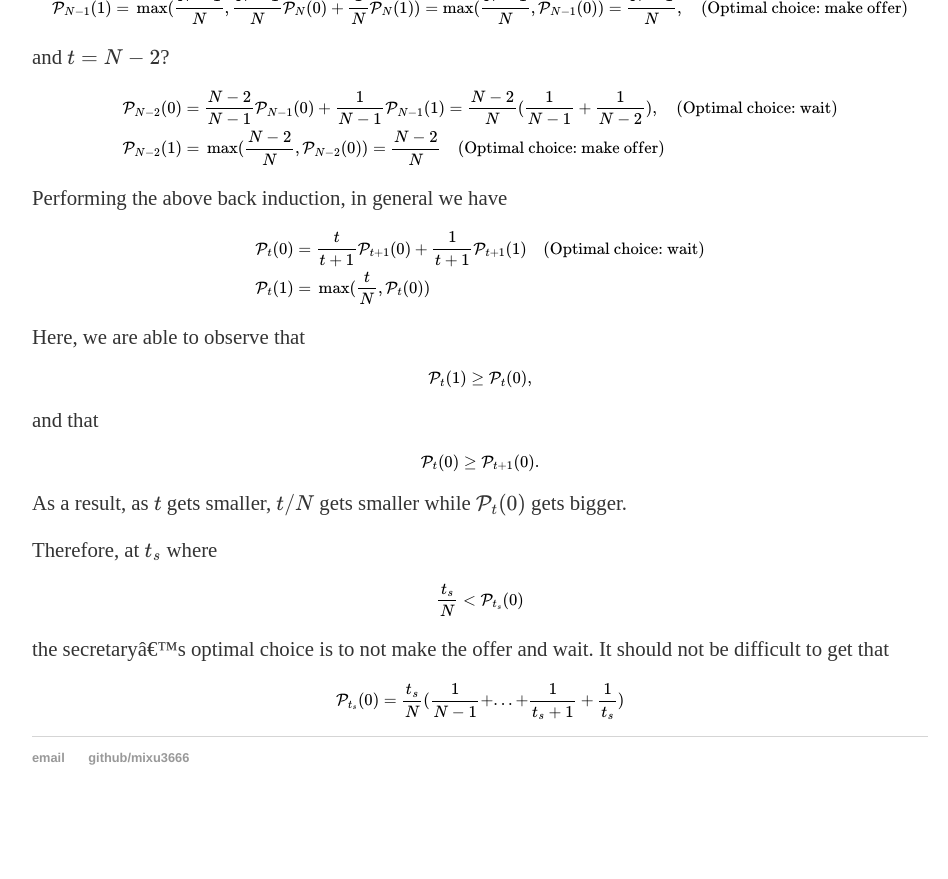
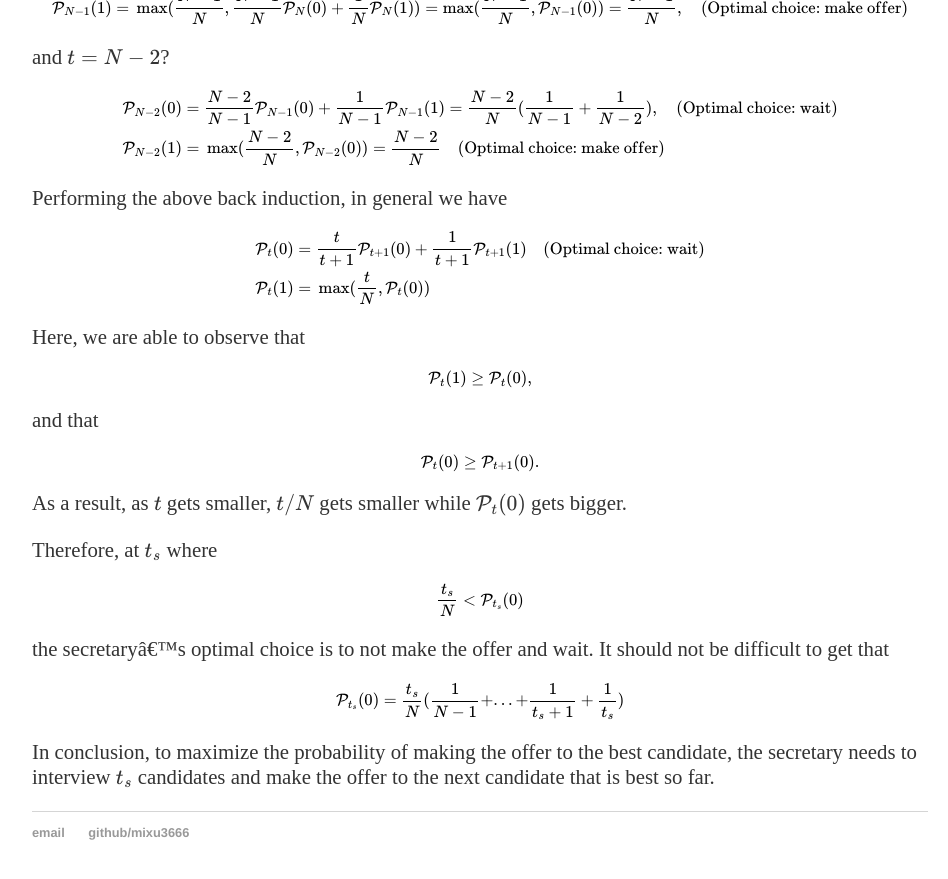
Before and after one commit to mixu3666/mixu3666.github.io, a Jekyll site: the page built from _posts/2018-10-01-Secretary-problem.md, in a window 1280 px wide and 900 px high, scrolled down 1480 px. Shown: the top 879 px of the window, without its empty margins (160-1108 px from the left). Built offline with Jekyll 4.4.1, drawn with Linux system fonts in a browser that asks for light colours; formulas are drawn with MathJax 3; a script that is not in the unit is left out; comment, search, counter and statistics services are not loaded; before the commit the page ends 2305 px from its top, so only the background shows below that.

Commit message:
Update 2018-10-01-Secretary-problem.md

```diff
--- a/_posts/2018-10-01-Secretary-problem.md
+++ b/_posts/2018-10-01-Secretary-problem.md
@@ -118,3 +118,6 @@ the secretary's optimal choice is to not make the offer and wait. It should not
 $$
 \mathcal{P}_{t_s}(0)=\frac{t_s}{N}(\frac{1}{N-1}+...+\frac{1}{t_s+1}+\frac{1}{t_s})
 $$
+
+In conclusion, to maximize the probability of making the offer to the best candidate, the secretary needs to interview $t_s$ candidates
+and make the offer to the next candidate that is best so far.
```
